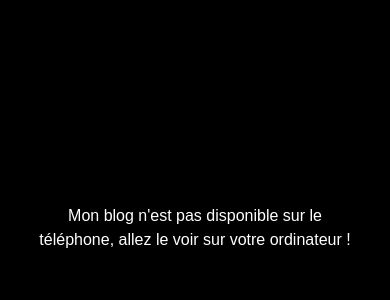
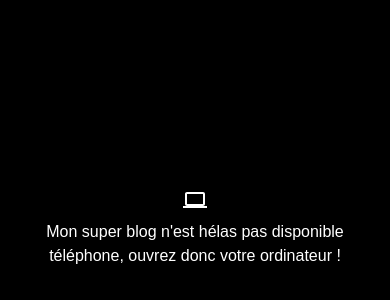
Before and after one commit to pierrefg/p1ps.net, a Next.js app: page / in a window 390 px wide. Shown: the part 194-494 px from the top of the page. Built offline with nearby package versions, Linux system fonts and the light colour scheme; a web font is replaced by a local one.

Commit message:
Better communication

```diff
--- a/app/page.js
+++ b/app/page.js
@@ -12,6 +12,8 @@ import Desktop from "@/components/Desktop/Desktop";
 
 import files from "@/files/files";
 
+import { MdComputer } from "react-icons/md";
+
 
 export default function Home() {
   const { openWindows } = useStore();
@@ -25,8 +27,9 @@ export default function Home() {
     <div className="relative min-h-screen w-full overflow-hidden">
 
       {/* MOBILE VIEW ONLY */}
-      <div className="w-full min-h-screen p-8 flex items-center justify-center text-center md:hidden">
-        <p>Mon blog n'est pas disponible sur le téléphone, allez le voir sur votre ordinateur !</p>
+      <div className="w-full min-h-screen p-8 flex flex-col items-center justify-center text-center md:hidden">
+        <MdComputer className="text-2xl mb-2"/>
+        <p>Mon super blog n'est hélas pas disponible téléphone, ouvrez donc votre ordinateur !</p>
       </div>
 
       {/* DESKTOP VIEW ONLY */}
```
